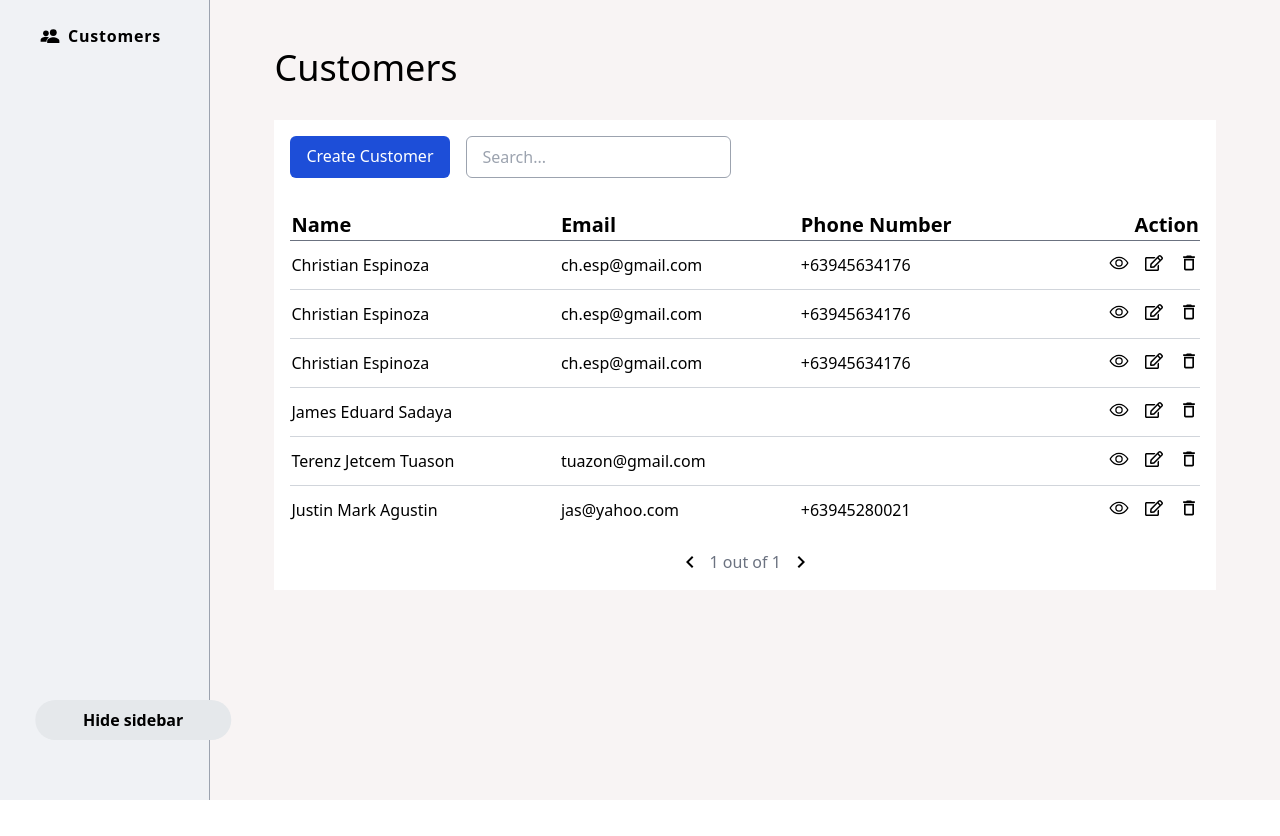
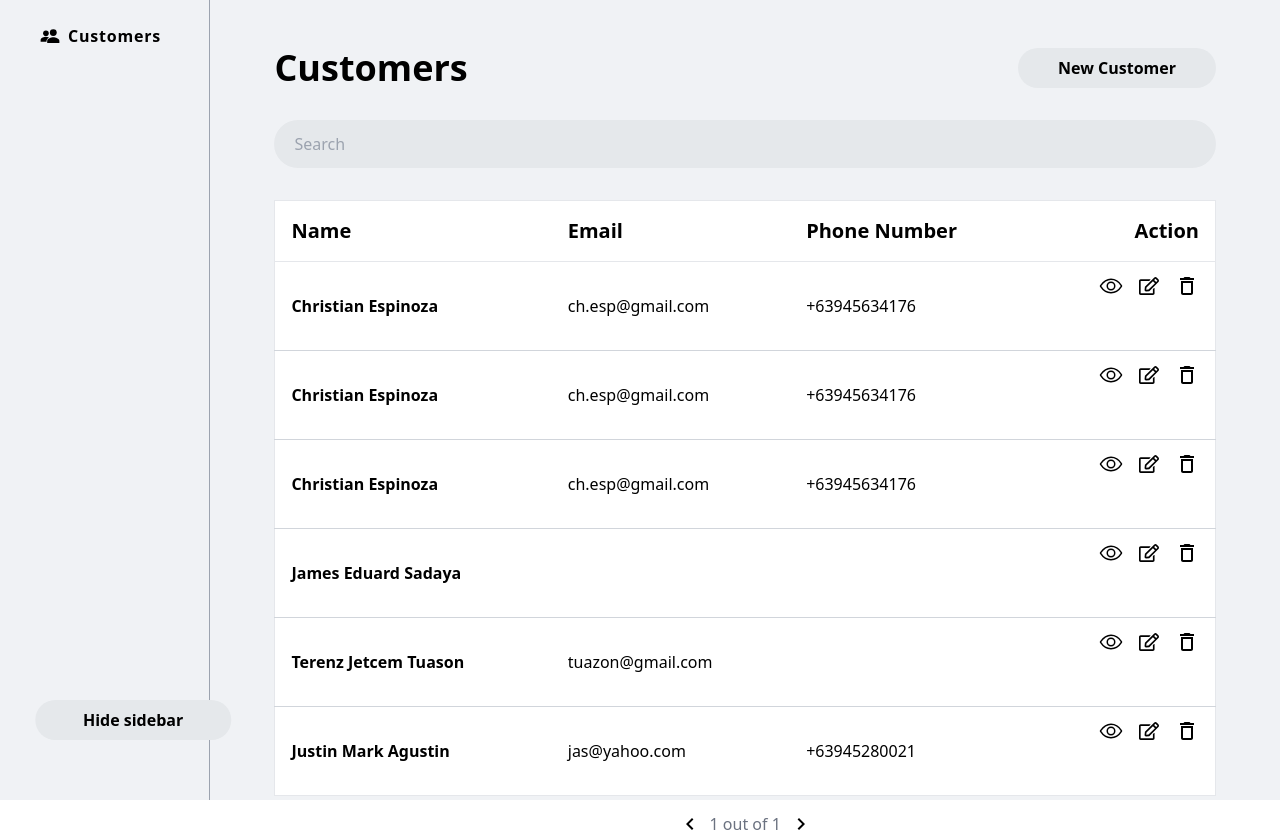
Before and after one commit to Seaaaany1804/Customer-Information-Portal, a Next.js app: page / in a window 1280 px wide. Before the commit the page ends 800 px from the top, so only its background shows below. Built offline with nearby package versions, Linux system fonts and the light colour scheme; data requests are answered from the project's data file.

Commit message:
Update Customer Page UI

```diff
--- a/app/posts/page.js
+++ b/app/posts/page.js
@@ -38,7 +38,7 @@ export default function Posts() {
             {isVisible && (
                 <div className="relative flex flex-col bg-[#F0F2F5] w-[20%] h-full">
                     <div>
-                        <button className="gap-2 flex items-center px-10 py-2 mt-4 w-full hover:bg-[#E5E8EB] rounded-full">
+                        <button className="gap-2 flex items-center px-10 py-2  mt-4 w-full hover:bg-[#E5E8EB] rounded-full">
                             <IoPeopleSharp  className="text-xl" />
                             <h1 className="tracking-wider font-semibold"> Customers </h1>
                         </button>
@@ -48,46 +48,41 @@ export default function Posts() {
 
                     {/* Button to hide the menu */}
                     <div className="absolute w-[100%] bottom-10 left-2/3 transform -translate-x-1/2 -translate-y-1/2">
-                        <button onClick={handleHideDiv}>
+                        <div onClick={handleHideDiv}>
                             <button className="bg-[#E5E8EB] font-semibold rounded-3xl px-12 p-2 text-center"> Hide sidebar </button>
-                        </button>
+                        </div>
                     </div>
                 </div>
             )}
 
             {/* Right Content */}
-            <div className={`w-[${isVisible ? '100%' : '100%'}] bg-[#f8f4f4] py-12 px-[5%]`}>
+            <div className={`w-[${isVisible ? '100%' : '100%'}] bg-[#F0F2F5] py-12 px-[5%]`}>
+                <div className="flex justify-between">
+                    <div>
+                        <h1 className="text-4xl font-bold"> Customers </h1>
+                    </div>
+
+                    <Link
+                        href="/posts/create"
+                        className="text-md bg-[#E5E8EB] py-2 px-10 rounded-full font-bold"> New Customer
+                    </Link>
+                </div>
+
                 <div>
-                    <h1 className="text-4xl font-normal"> Customers </h1>
+                    <input type="search" id="gsearch" name="gsearch" className="w-full my-8 bg-[#E5E8EB] rounded-full px-5 py-3" placeholder="Search"/>
                 </div>
 
                 {/* Customers Dashboard */}
-                <div className="mt-8 py-4 bg-white p-4">
-                    {/* Table Buttons */}
-                    <div className="flex gap-4">
-                        {/* Create Customer */}
-                        <Link
-                            href="/posts/create"
-                            className="bg-blue-700 p-2 px-4 text-white rounded-md"> Create Customer
-                        </Link>
-
-                        {/* Search */}
-                        <input
-                            type="text"
-                            placeholder="Search..."
-                            className="border border-gray-400 p-2 px-4 rounded-md">
-                        </input>
-                    </div>
-
+                <div>
                     {/* Table */}
-                    <div className="mt-8">
-                        <table className="divide-y divide-gray-500 w-full bg-white">
+                    <div>
+                        <table className="divide-y divide-gray-200 border w-full bg-white">
                             <thead>
                                 <tr className="text-xl">
-                                    <th className="text-start"> Name </th>
-                                    <th className="text-start"> Email </th>
-                                    <th className="text-start"> Phone Number </th>
-                                    <th className="text-end"> Action </th>
+                                    <th className="text-start font-semibold py-4 px-4"> Name </th>
+                                    <th className="text-start font-semibold py-4 px-4"> Email </th>
+                                    <th className="text-start font-semibold py-4 px-4"> Phone Number </th>
+                                    <th className="text-end font-semibold py-4 px-4"> Action </th>
                                 </tr>
                             </thead>
 
@@ -95,13 +90,13 @@ export default function Posts() {
                                 {
                                     posts.map((post) => (
                                         <tr key={post.id} className="text-md">
-                                            <td className="text-start py-3">{post.fName} {post.lName}</td>
-                                            <td className="text-start py-3">{post.email}</td>
-                                            <td className="text-start py-3">{post.phoneNum}</td>
-                                            <td className="flex gap-4 justify-end text-end py-3">
-                                                <Link href={`/posts/${post.id}`}> <IoEyeOutline className="text-xl hover:text-2xl" /> </Link>
-                                                <button> <FaRegEdit className="text-lg hover:text-xl" /> </button>
-                                                <button> <MdDeleteOutline className="text-xl hover:text-2xl" /> </button>
+                                            <td className="text-start font-semibold py-8 px-4">{post.fName} {post.lName}</td>
+                                            <td className="text-start py-8 px-4">{post.email}</td>
+                                            <td className="text-start py-8 px-4">{post.phoneNum}</td>
+                                            <td className="flex gap-4 items-center h-full justify-end text-end py-3 px-4">
+                                                <Link href={`/posts/${post.id}`}> <IoEyeOutline className="text-2xl" /> </Link>
+                                                <button> <FaRegEdit className="text-xl" /> </button>
+                                                <button> <MdDeleteOutline className="text-2xl" /> </button>
                                             </td>
                                         </tr>
                                     ))
```
